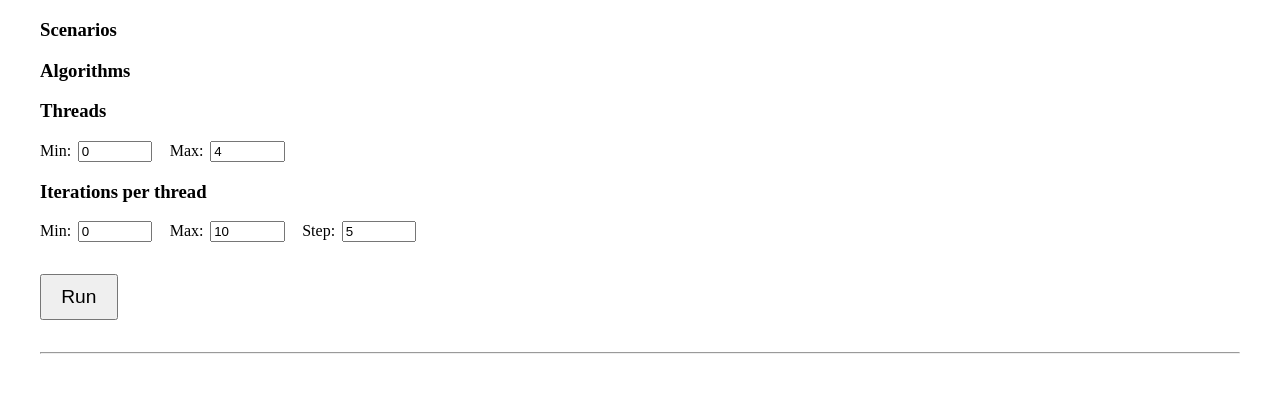
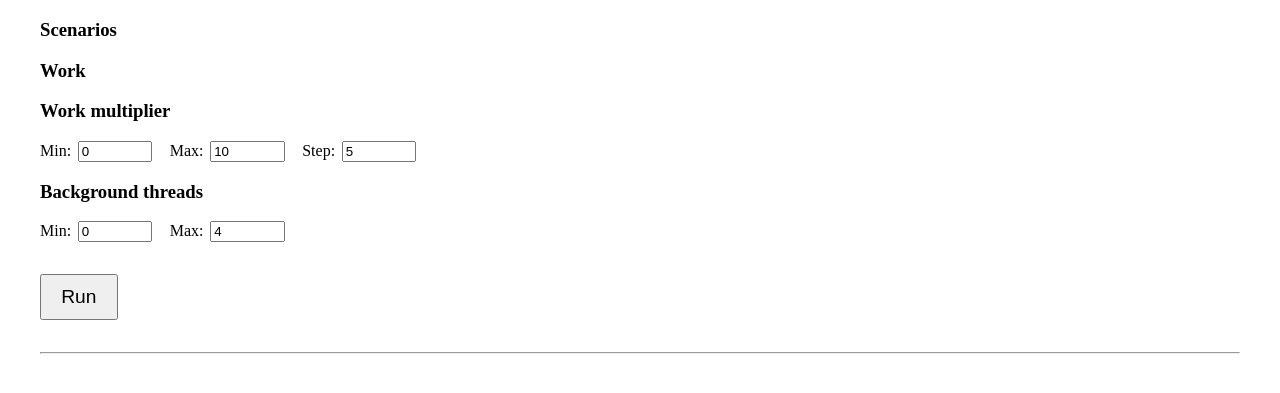
Before and after one commit to lumen/threading-benchmarks, a website with bundled scripts: page dist/index.html in a window 1280 px wide. Shown: the part 101-494 px from the top of the page. Built offline with nearby package versions, Linux system fonts and the light colour scheme.

Commit message:
Clarify section names

```diff
--- a/dist/index.html
+++ b/dist/index.html
@@ -21,30 +21,31 @@
   </head>
   <body>
     <h1>Threading benchmarks</h1>
+
     <section>
       <h3>Scenarios</h3>
       <ul id="scenarios" class="inputs" />
     </section>
 
     <section>
-      <h3>Algorithms</h3>
+      <h3>Work</h3>
       <ul id="algorithms" class="inputs" />
     </section>
 
     <section>
-      <h3>Threads</h3>
+      <h3>Work multiplier</h3>
       <section class="inputs">
-        <label>Min:</label><input type="number" id="minThreads" value="0" />
-        <label>Max:</label><input type="number" id="maxThreads" value="4" />
+        <label>Min:</label><input type="number" id="minIterations" value="0" />
+        <label>Max:</label><input type="number" id="maxIterations" value="10" />
+        <label>Step:</label><input type="number" id="stepIterations" value="5" />
       </section>
     </section>
 
     <section>
-      <h3>Iterations per thread</h3>
+      <h3>Background threads</h3>
       <section class="inputs">
-        <label>Min:</label><input type="number" id="minIterations" value="0" />
-        <label>Max:</label><input type="number" id="maxIterations" value="10" />
-        <label>Step:</label><input type="number" id="stepIterations" value="5" />
+        <label for="minThreads">Min:</label><input type="number" id="minThreads" value="0" min="0" max="4" />
+        <label for="maxThreads">Max:</label><input type="number" id="maxThreads" value="4" min="0" max="4" />
       </section>
     </section>
 
```
